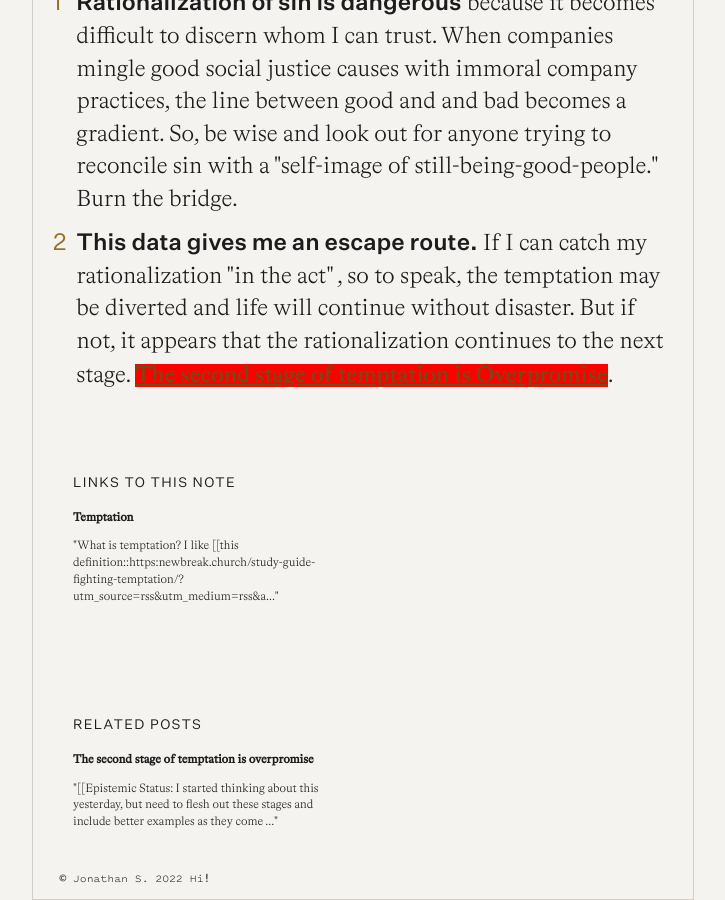
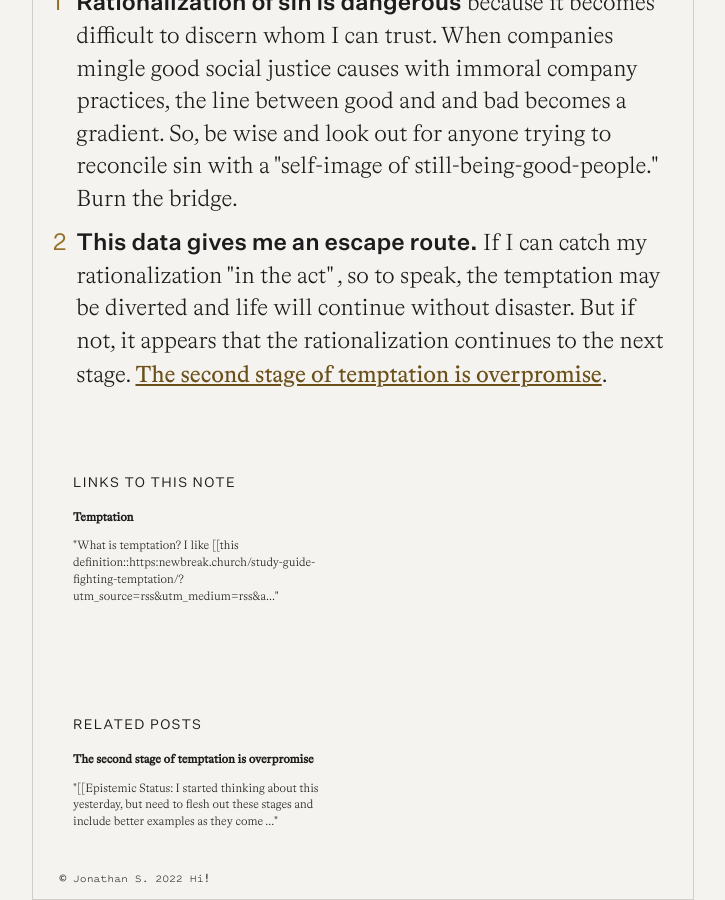
Before and after one commit to jsantiago611/digital-garden-master, a Jekyll site: the page built from _posts/2022-04-13-temptation-stage-1.md, in a window 1280 px wide and 900 px high, scrolled down 2731 px. Shown: the whole window, without its empty margins (277-1002 px from the left). Built offline with Jekyll 4.4.1, drawn with Linux system fonts in a browser that asks for light colours.

```diff
--- a/_posts/2022-04-13-temptation-stage-1.md
+++ b/_posts/2022-04-13-temptation-stage-1.md
@@ -30,4 +30,4 @@ At a macro-level in the west, I think we've perfected this rationalization. Non-
 ### Implications of this discovery:
 
 1. **Rationalization of sin is dangerous** because it becomes difficult to discern whom I can trust. When companies mingle good social justice causes with immoral company practices, the line between good and and bad becomes a gradient. So, be wise and look out for anyone trying to reconcile sin with a "self-image of still-being-good-people." Burn the bridge.
-2. **This data gives me an escape route.** If I can catch my rationalization "in the act" , so to speak, the temptation may be diverted and life will continue without disaster. But if not, it appears that the rationalization continues to the next stage. [[The second stage of temptation is Overpromise]].
+2. **This data gives me an escape route.** If I can catch my rationalization "in the act" , so to speak, the temptation may be diverted and life will continue without disaster. But if not, it appears that the rationalization continues to the next stage. [[The second stage of temptation is overpromise]].
```
